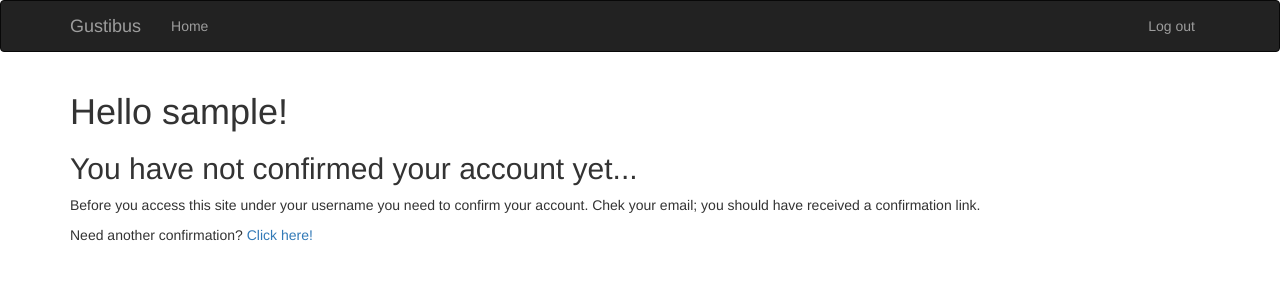
After one commit to samkoz/interests_site, a Flask app: page /auth/unconfirmed in a window 1280 px wide. The commit adds this page. Shown: the top 300 px of the page. Run offline with Flask 2, Linux system fonts and the light colour scheme; the visitor is signed in with stand-in values (Sample User, id 1); data comes from the database, SQL or seed files in the repository; both versions use the stored data as it was after the commit; some libraries are stand-ins or nearby versions.

Commit message:
finished confirmation email

```diff
--- a/app/auth/views.py
+++ b/app/auth/views.py
@@ -1,5 +1,5 @@
 from flask import render_template, redirect, request, url_for, flash, current_app
-from flask_login import login_user, logout_user, login_required
+from flask_login import login_user, logout_user, login_required, current_user
 from . import auth
 from .forms import LoginForm, RegistrationForm, ForgotForm
 from ..models import User
@@ -33,14 +33,54 @@ def registration():
         new_user = User(username=username, email=email, password=password, join_time=join_time)
         db.session.add(new_user)
         db.session.commit()
-        login_user(new_user, False)
+        token = new_user.generate_confirmation_token()
         # this will need to be updated to the email above once real users are involved
-        send_email(current_app.config["MAIL_USERNAME"], "Gustibus Registration", "mail/registration", username=username)
-        next = request.args.get('next')
-        if next is None or not next.startswith('/'):
-            next = url_for('main.index')
-        return redirect(next)
+        send_email(current_app.config["MAIL_USERNAME"],
+            "Gustibus Registration",
+            "mail/registration",
+            user=new_user,
+            token=token)
+        flash('A confirmation email has been sent to your account.')
+        return redirect(url_for('main.index'))
     return render_template('auth/registration.html', form=form)
+
+@auth.route('/confirm/<token>')
+@login_required
+def confirm(token):
+    if current_user.confirmed:
+        return redirect(url_for('main.index'))
+    if current_user.confirm(token):
+        db.session.commit()
+        flash('You have confirmed your account. Thanks!')
+    else:
+        flash('The confirmation lknk is invalid or has expired.')
+    return redirect(url_for('main.index'))
+
+@auth.before_app_request
+def before_request():
+    if current_user.is_authenticated \
+            and not current_user.confirmed \
+            and request.blueprint != 'auth' \
+            and request.endpoint != 'static':
+        return redirect(url_for('auth.unconfirmed'))
+
+@auth.route('/unconfirmed')
+def unconfirmed():
+    if current_user.is_anonymous or current_user.confirmed:
+        return redirect(url_for('main.index'))
+    return render_template('auth/unconfirmed.html', user=current_user)
+
+@auth.route('/confirm')
+@login_required
+def resend_confirmation():
+    token = current_user.generate_confirmation_token()
+    send_email(current_app.config["MAIL_USERNAME"],
+        "Gustibus Registration",
+        "mail/registration",
+        user=current_user,
+        token=token)
+    flash('A new confirmation email has been sent to {}'.format(current_user.email))
+    return redirect(url_for('main.index'))
 
 @auth.route('/forgot_password', methods=['GET', 'POST'])
 def forgot_password():
@@ -59,13 +99,13 @@ def forgot_password():
             username=forgotten_user.username, temp_password=temp_password)
         return redirect(url_for('auth.login'))
     return render_template('auth/forgot.html', form=form)
-
-@auth.route('/password_reset', methods=['GET', 'POST'])
-def password_reset():
-    form = PasswordResetForm()
-    # need to reset password
-    # need to set temp_password to None
-    pass
+#
+# @auth.route('/password_reset', methods=['GET', 'POST'])
+# def password_reset():
+#     form = PasswordResetForm()
+#     # need to reset password
+#     # need to set temp_password to None
+#     pass
 
 @auth.route('/logout')
 @login_required
--- a/app/main/views.py
+++ b/app/main/views.py
@@ -1,7 +1,4 @@
 from flask import render_template, session, redirect, url_for, current_app
-from .. import db
-from ..models import User
-from ..email import send_email
 from . import main
 
 @main.route('/')
--- a/app/models.py
+++ b/app/models.py
@@ -2,6 +2,9 @@ from . import db
 from flask_login import UserMixin
 from . import login_manager
 from werkzeug.security import generate_password_hash, check_password_hash
+from itsdangerous import TimedJSONWebSignatureSerializer as Serializer
+from flask import current_app
+
 
 # Association Tables
 tag_entry_associations = db.Table('tag_entry_associations',
@@ -18,6 +21,7 @@ class User(UserMixin, db.Model):
     password_hash = db.Column(db.String(128))
     join_time = db.Column(db.DateTime, nullable=False)
     entries = db.relationship('Entry', backref='user', lazy='dynamic')
+    confirmed = db.Column(db.Boolean, default=False)
 
     @property
     def password(self):
@@ -29,6 +33,22 @@ class User(UserMixin, db.Model):
 
     def verify_password(self, password):
         return check_password_hash(self.password_hash, password)
+
+    def generate_confirmation_token(self, expiration=3600):
+        s = Serializer(current_app.config['SECRET_KEY'], expiration)
+        return s.dumps({'confirm': self.id}).decode('utf-8')
+
+    def confirm(self, token):
+        s = Serializer(current_app.config['SECRET_KEY'])
+        try:
+            data = s.loads(token.encode('utf-8'))
+        except:
+            return False
+        if data.get('confirm') != self.id:
+            return False
+        self.confirmed = True
+        db.session.add(self)
+        return True
 
     def __repr__(self):
         return '<User {0}; Join time: {1}; Entries: {2}>'.format(self.username, self.join_time, self.entries)
--- a/app/templates/auth/login.html
+++ b/app/templates/auth/login.html
@@ -4,6 +4,7 @@
   <h1>Login</h1>
 </div>
 <div class="col-md-4">{{ wtf.quick_form(form) }}
-  <a href="{{ url_for('auth.forgot_password') }}">Forgot Password?</a>
+  <p><a href="{{ url_for('auth.forgot_password') }}">Forgot Password?</a></br>
+    <a href="{{ url_for('auth.registration') }}">Click here to sign up</a></p>
 </div>
 {% endblock %}
--- /dev/null
+++ b/app/templates/auth/unconfirmed.html
@@ -0,0 +1,8 @@
+{% extends "base.html" %}
+{% block page_content %}
+<h1>Hello {{current_user.username}}!</h1>
+<h2>You have not confirmed your account yet...</h2>
+<p>Before you access this site under your username you need to confirm your  account.
+  Chek your email; you should have received a confirmation link.</p>
+<p>Need another confirmation? <a href="{{url_for('auth.resend_confirmation')}}">Click here!</a></p>
+{% endblock %}
--- a/app/templates/index.html
+++ b/app/templates/index.html
@@ -2,6 +2,6 @@
 
 {% block page_content %}
 <div class="page-header">
-  <h1>Hello!</h1>
+  <h1>Hello {% if current_user.is_anonymous %}stranger!{% else %}{{ current_user.username }}!{% endif %}</h1>
 </div>
 {% endblock %}
--- a/app/templates/landing.html
+++ /dev/null
@@ -1,4 +0,0 @@
-{% extends "base.html" %}
-{% block page_content %}
-<h1>Landing page</h1>
-{% endblock %}
--- a/app/templates/mail/registration.html
+++ b/app/templates/mail/registration.html
@@ -1,2 +1,4 @@
-<h1>Welcome to Gustibus, {{ username}}!</h1>
+<h1>Welcome to Gustibus, {{ user.username }}! </h1>
 <p>You are now signed up!</p>
+<p>To confirm your account please click on the following link:</p>
+{{ url_for('auth.confirm', token=token, _external=True) }}
```
Also changed, not shown: migrations/versions/6c8a0db12d57_.py (added, +28 -0 lines), tests/test_user_confirmation.py (added, +43 -0 lines), dev.db.
